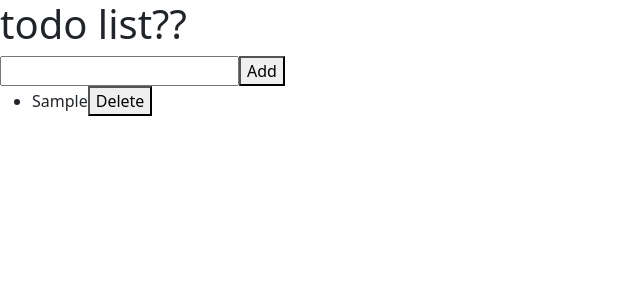
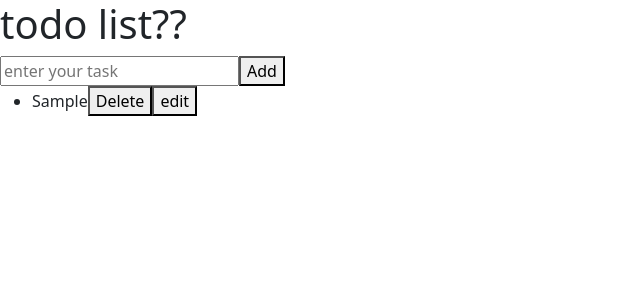
Before and after one commit to mohammad2001ah/react-1, a React (Create React App) app in the folder client/: page / in a window 1280 px wide. Both pictures are taken after typing "Sample" into the empty fields and a click on the button "Add". Shown: the top 300 px of the page, without its empty margins (0-640 px from the left). Built offline with nearby package versions, Linux system fonts and the light colour scheme.

Commit message:
Update application.js

```diff
--- a/client/src/componenets/application.js
+++ b/client/src/componenets/application.js
@@ -1,3 +1,4 @@
+import { Update } from "@mui/icons-material";
 import { useState } from "react";
 // export default function Counter(){
 //   const[count,setCount]=useState(0);
@@ -20,22 +21,44 @@ import { useState } from "react";
 export default function Counter(){
   const[text,setText]=useState("");
   const[todo,setTodo]=useState([]);
+
   function addTask(event){
     event.preventDefault();
     if(text.trim()===""){
       alert("enter yor task");
       return;
     }
+    const isEditing = todo.find(item => item.isEditing === true);
+    if(isEditing){
+      setTodo(todo.map(item =>
+        item.id === isEditing.id ? { ...item, text: text, isEditing: false } : item
+      ));
+      setText("");
+      return;
+    }
     const newTask={
       id: Date.now(),
-      text:text.trim()
+      text: text.trim(),
+      isEditing: false
+    }
+    setTodo([...todo, newTask]);
+    setText("");
   }
-    setTodo([...todo,newTask])
-    setText(" ");
+
+  function deleteTask(id){
+    setTodo(todo.filter(item => item.id !== id));
   }
-  function deleteTask(id){
-    setTodo(todo.filter((item=>item.id !==id)))
+
+  function editData(id){
+    const edit = todo.find(item => item.id === id);
+    if(edit){
+      setText(edit.text);
+      setTodo(todo.map(item =>
+        item.id === id ? { ...item, isEditing: true } : { ...item, isEditing: false }
+      ));
+    }
   }
+
   return(
     <>
     <h1>todo list??</h1>
@@ -47,6 +70,7 @@ export default function Counter(){
       {todo.map(item =>
         <li key={item.id}>{item.text}
         <button onClick={() => deleteTask(item.id)}>Delete</button>
+        <button onClick={() => editData(item.id)}>edit</button>
         </li>
       )}
     </ul>
```
